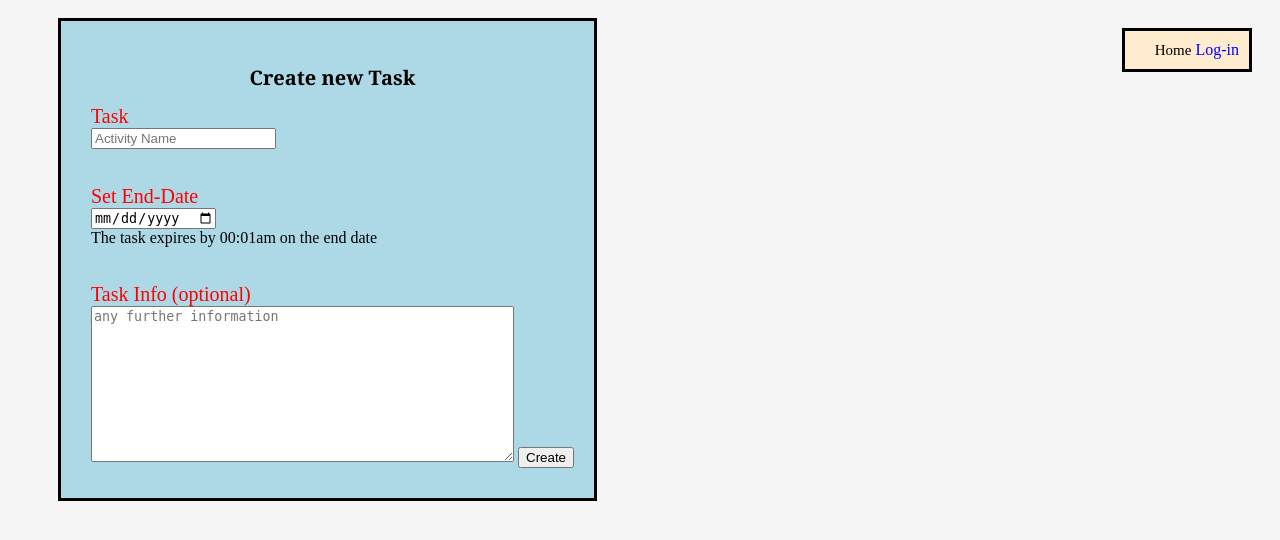
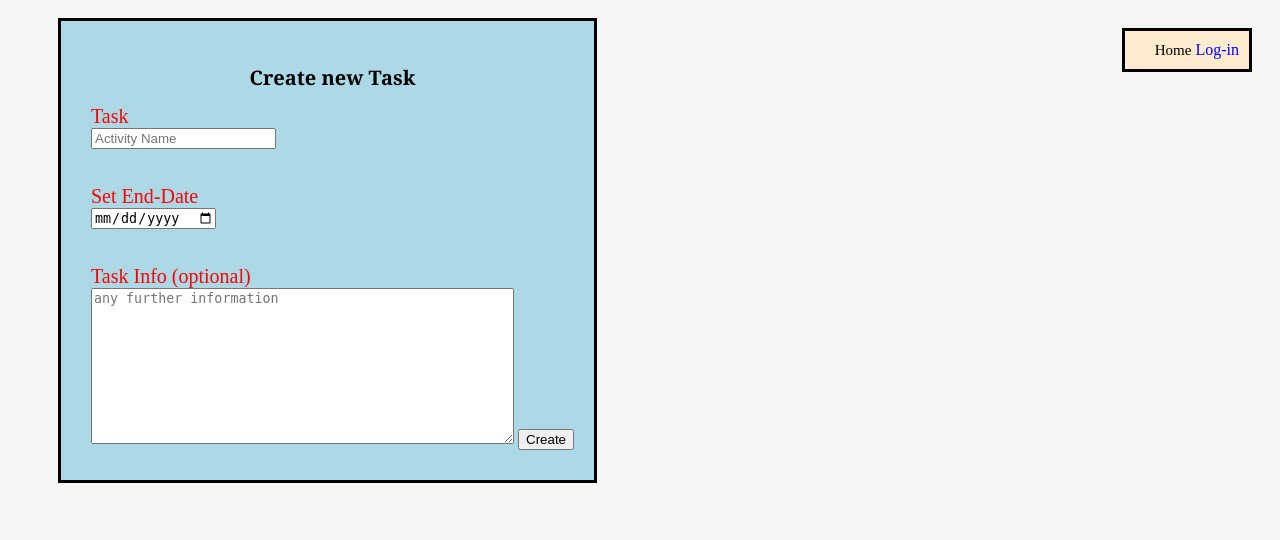
Before and after one commit to BuffyJoe/Todo, a Django app: page /create/ in a window 1280 px wide. Shown: the top 540 px of the page. Run offline with Django 3.2, Linux system fonts and the light colour scheme.

Commit message:
'latest'

```diff
--- a/app/templates/create.html
+++ b/app/templates/create.html
@@ -66,7 +66,7 @@ label{
         <label for="todo"> Task </label> <br>
         <input type="text" name="todo" placeholder="Activity Name"><br> <br> <br>
         <label for="date"> Set End-Date</label>  <br>
-        <input type="date" name="end"> <br> <small class="small">The task expires by 00:01am on the end date</small> <br><br><br>
+        <input type="date" name="end">  <br><br><br>
         <label for="description">Task Info (optional)</label> <br>
         <textarea name="description" id="" cols="50" rows="10" placeholder="any further information"></textarea>
         <button type="submit" value="submit">Create</button>
--- a/app/views.py
+++ b/app/views.py
@@ -40,7 +40,7 @@ def index(request):
             except:
                 return redirect('home')
     today = timezone.localtime(timezone.now())
-    expiredd = ToDo.objects.filter(end=today, owner=request.user)
+    expiredd = ToDo.objects.filter(end__lt=today, owner=request.user)
     if expiredd:
         expiredd.update(expired=True)
 
@@ -100,10 +100,10 @@ def create(request):
      if request.method == 'POST':
         form = CreateToDo(request.POST)
         if form.is_valid():
-          form = form.save(commit=False)
-          form.owner = request.user
-          form.save()
-          return redirect('home')
+            form = form.save(commit=False)
+            form.owner = request.user
+            form.save()
+            return redirect('home')
      context = {
          'form': form,
         }
```
Also changed, not shown: db.sqlite3.
